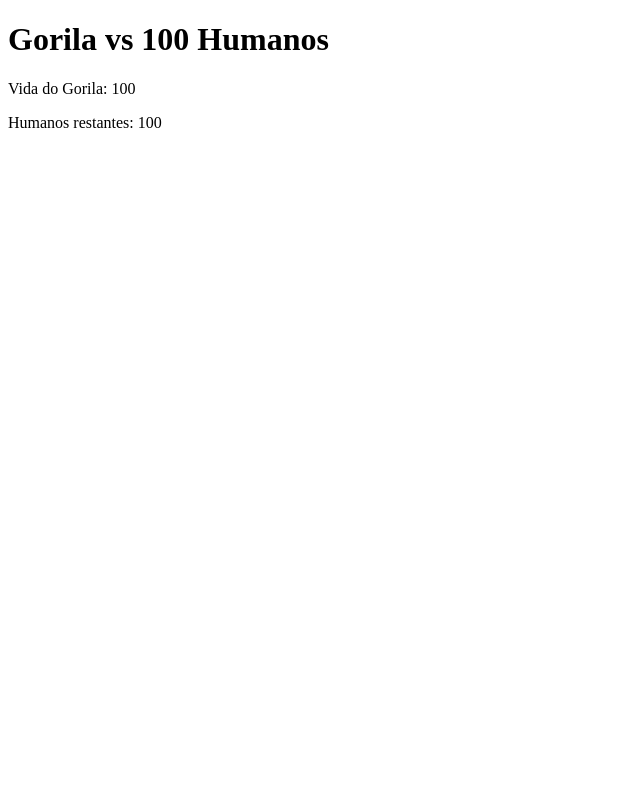
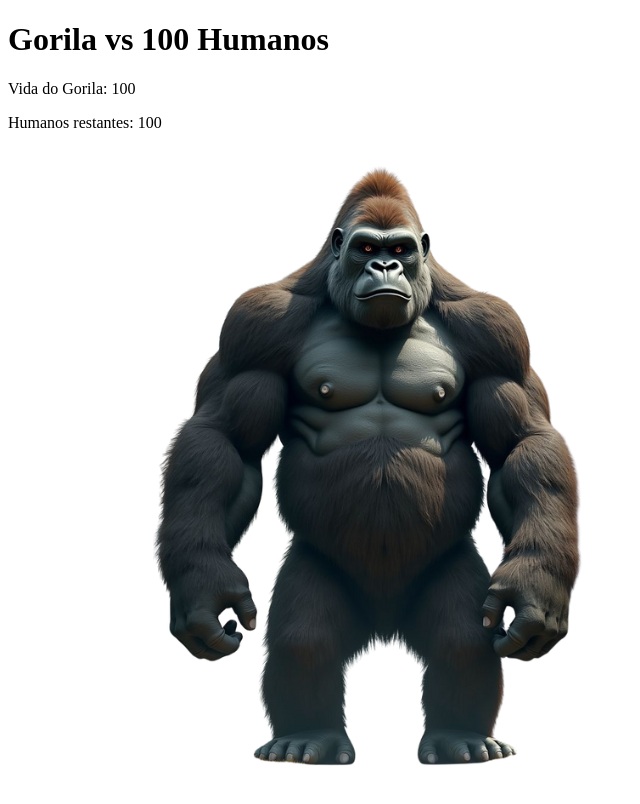
Before and after one commit to Cleidy-star/gorilla-bass, a plain HTML site: page index.html in a window 1280 px wide. Shown: the whole page, without its empty margins (0-640 px from the left). Drawn offline with Linux system fonts and the light colour scheme.

Commit message:
adicionei área de batalha com imagem do gorila e molde(imagem) oculto do humano

```diff
--- a/index.html
+++ b/index.html
@@ -19,5 +19,15 @@
     <p class="humano">Humanos restantes: <span id="humanosRestantes">100</span></p>
   </nav>
 </header>
+
+<main>
+  <div class="batalha">
+    <img src="assets/gorila.png" id="gorila" alt="Gorila">
+    <div id="humanos">
+      <img id="humanoMolde" src="assets/humano.png" style="display:none;" data-src="assets/humano.png">
+    </div>
+  </div>
+</main>
+
 </body>
 </html>
```
Also changed, not shown: assets/gorila.png (added), assets/humano.png (added).
